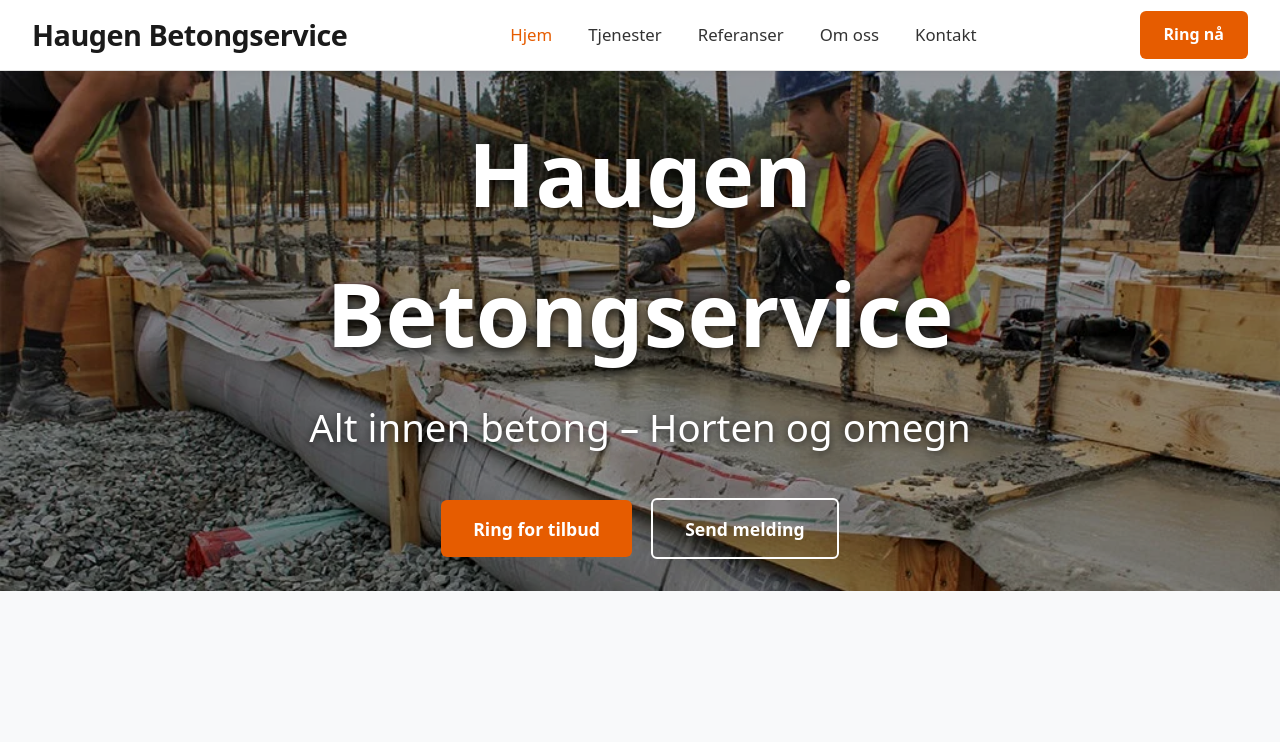
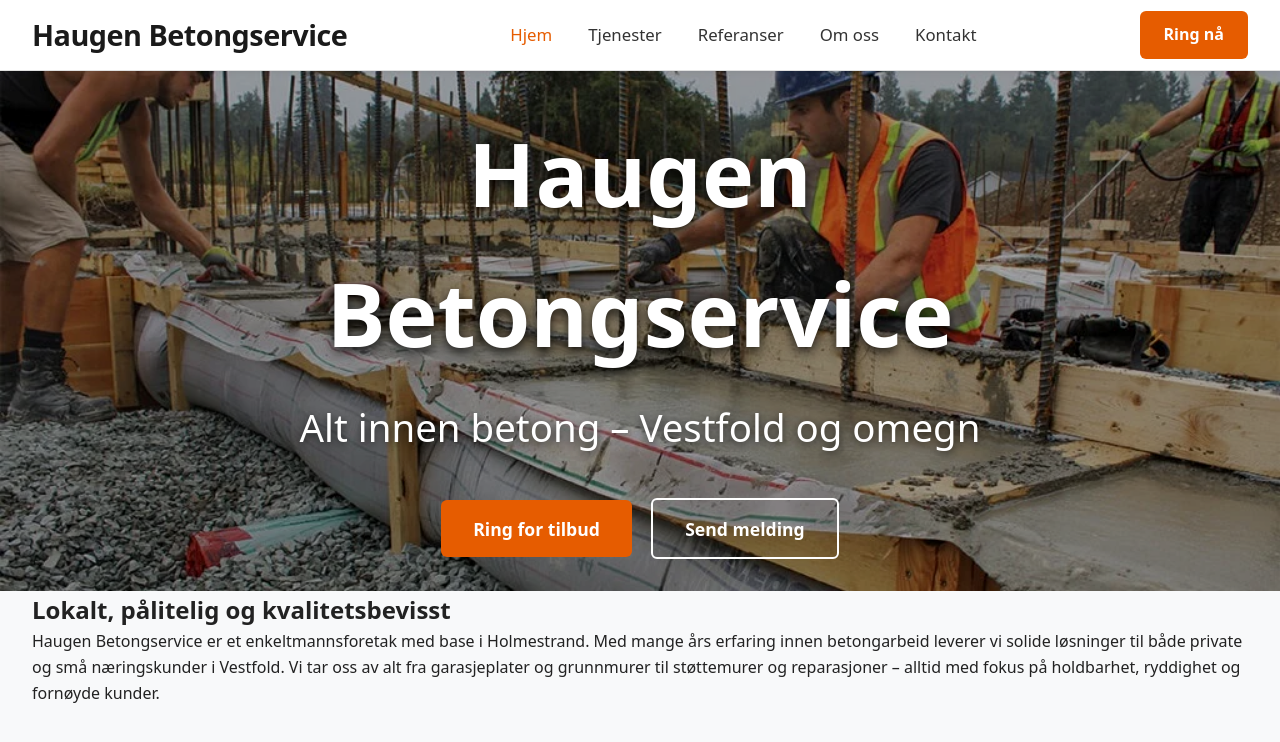
Before and after one commit to btfredr/betongservice, a Next.js app: page / in a window 1280 px wide. Shown: the top 742 px of the page. Built offline with nearby package versions, Linux system fonts and the light colour scheme.

Commit message:
updated info and added intro section to homepage

```diff
--- a/src/app/page.tsx
+++ b/src/app/page.tsx
@@ -14,7 +14,7 @@ export default function Home() {
         />
         <div className="hero-content">
           <h1 className="hero-title">Haugen Betongservice</h1>
-          <p className="hero-subtitle">Alt innen betong – Horten og omegn</p>
+          <p className="hero-subtitle">Alt innen betong – Vestfold og omegn</p>
 
           <div className="cta-group">
             <a href="tel:+4740306758" className="btn btn-primary">
@@ -26,6 +26,19 @@ export default function Home() {
           </div>
         </div>
       </section>
+
+      {/* Intro section */}
+      <section className="intro-section">
+        <div className="container">
+          <h2 className="intro-title">Lokalt, pålitelig og kvalitetsbevisst</h2>
+          <p className="intro-text">
+            Haugen Betongservice er et enkeltmannsforetak med base i Holmestrand. Med mange års erfaring innen betongarbeid leverer vi solide løsninger til både private og små næringskunder i Vestfold.
+            Vi tar oss av alt fra garasjeplater og grunnmurer til støttemurer og reparasjoner – alltid med fokus på holdbarhet, ryddighet og fornøyde kunder.
+          </p>
+        </div>
+      </section>
+
+
     </>
   );
 }
--- a/src/app/tjenester/page.tsx
+++ b/src/app/tjenester/page.tsx
@@ -36,7 +36,7 @@ export default function Tjenester() {
           <h1 className="section-title">Våre tjenester</h1>
 
           <p className="section-intro">
-            Haugen Betongservice leverer solid og pålitelig betongarbeid i Horten og Vestfold.
+            Haugen Betongservice leverer solid og pålitelig betongarbeid i Vestfold og omegn.
             Vi tar oss av alt fra små oppdrag til større prosjekter – alltid med fokus på kvalitet, presisjon og ryddig utførelse.
           </p>
 
@@ -54,7 +54,7 @@ export default function Tjenester() {
                   <h3 className="service-title">{service.title}</h3>
                   <p className="service-desc">{service.description}</p>
                   <Link href="/kontakt" className="btn btn-primary service-cta">
-                    Få uforpliktende tilbud
+                    Få et uforpliktende tilbud
                   </Link>
                 </div>
               </div>
```
